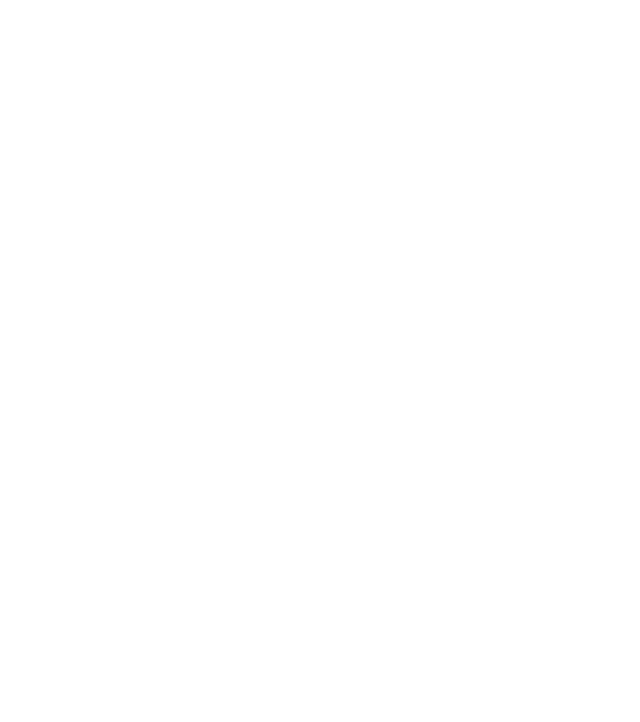
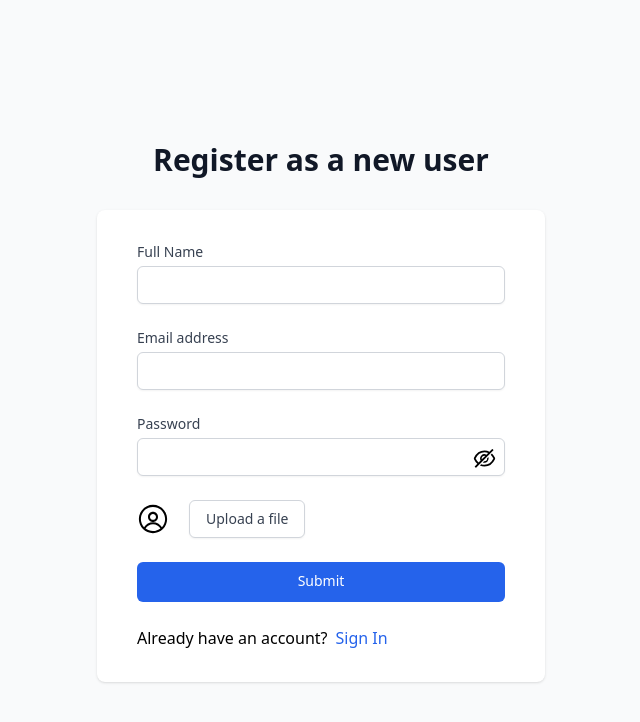
Before and after one commit to manghnaniankit/e-commerce_Follow_Along_Project, a React (Vite) app in the folder frontend/: page /Signup in a window 1280 px wide. Before the commit this address had no page. Shown: the top 722 px of the page, without its empty margins (319-959 px from the left). Built offline with nearby package versions, Linux system fonts and the light colour scheme.

Commit message:
milestone 5

```diff
--- a/frontend/src/App.jsx
+++ b/frontend/src/App.jsx
@@ -1,5 +1,5 @@
 import { BrowserRouter,Routes,Route } from "react-router-dom";
-import { LoginPage } from "./Routes.jsx"
+import { LoginPage,SignupPage } from "./Routes.jsx"
 
 import './App.css';
 
@@ -8,6 +8,8 @@ function App(){
     <BrowserRouter>
       <Routes>
         <Route path="/Login" element={<LoginPage/>}/>
+        <Route path="/Signup" element={<SignupPage/>}/>
+
 
       </Routes>
     </BrowserRouter>
--- a/frontend/src/Routes.jsx
+++ b/frontend/src/Routes.jsx
@@ -1,3 +1,3 @@
 import LoginPage from './pages/Login'
-// import SignupPage from './pages/Signup'
-export {LoginPage};
+import SignupPage from './pages/Signup'
+export {LoginPage, SignupPage};
--- a/frontend/src/components/auth/Login.jsx
+++ b/frontend/src/components/auth/Login.jsx
@@ -60,7 +60,7 @@ const Login = () => {
           </form>
           <p className="mt-2 text-center text-sm text-gray-600">
             Dont have an account?{" "}
-            <Link to="/signup" className="font-medium text-blue-600 hover:text-blue-500">
+            <Link to="/Signup" className="font-medium text-blue-600 hover:text-blue-500">
               Sign up
             </Link>
           </p>
--- a/frontend/src/components/auth/Signup.jsx
+++ b/frontend/src/components/auth/Signup.jsx
@@ -0,0 +1,201 @@
+import { React, useState } from "react";
+import { AiOutlineEye, AiOutlineEyeInvisible } from "react-icons/ai";
+import { Link } from "react-router-dom";
+import { RxAvatar } from "react-icons/rx";
+import axios from "axios";
+import ValidationFormObject from "../../validation";
+const Signup = () => {
+    const [email, setEmail] = useState("");
+    const [name, setName] = useState("");
+    const [password, setPassword] = useState("");
+    const [visible, setVisible] = useState(false);
+    const [avatar, setAvatar] = useState(null);
+    const [errors, setErrors] = useState({});
+  const handleFileSubmit = (e) => {
+    const file = e.target.files[0];
+    if (file) {
+      const filePath = URL.createObjectURL(file);
+      console.log("File path:", filePath);
+      setAvatar(file);
+    }
+  };
+  const validateFields = () => {
+    const nameError = ValidationFormObject.validteName(name);
+    const emailError = ValidationFormObject.validteEmail(email);
+    const passwordError = ValidationFormObject.validtePass(password);
+    const newErrors = {};
+    if (nameError !== true) newErrors.name = nameError;
+    if (emailError !== true) newErrors.email = emailError;
+    if (passwordError !== true) newErrors.password = passwordError;
+    setErrors(newErrors);
+    return Object.keys(newErrors).length === 0; // Return true if no errors
+  };
+  const handleSubmit = (e) => {
+    e.preventDefault();
+    if (!validateFields()) {
+      return; // Stop submission if validation fails
+    }
+    const newForm = new FormData();
+    newForm.append("file", avatar);
+    newForm.append("name", name);
+    newForm.append("email", email);
+    newForm.append("password", password);
+    const config = {
+      headers: {
+        "Content-Type": "multipart/form-data",
+        "Accept": "any",
+      },
+    };
+//axios request
+    axios.post("http://localhost:8000/api/v2/user/create-user", newForm, config).then((res)=>{
+      console.log(res.data);
+    }).catch((err)=>{
+      console.log(err);
+    })
+};
+return (
+    <div className="min-h-screen bg-gray-50 flex flex-col justify-center py-12 sm:px-6 lg:px-8">
+      <div className="sm:mx-auto sm:w-full sm:max-w-md">
+        <h2 className="mt-6 text-center text-3xl font-extrabold text-gray-900">
+          Register as a new user
+        </h2>
+      </div>
+      <div className="mt-8 sm:mx-auto sm:w-full sm:max-w-md">
+        <div className="bg-white py-8 px-4 shadow sm:rounded-lg sm:px-10">
+          <form className="space-y-6" onSubmit={handleSubmit}>
+            <div>
+              <label
+                htmlFor="name"
+                className="block text-sm font-medium text-gray-700"
+              >
+                Full Name
+              </label>
+              <div className="mt-1">
+                <input
+                  type="text"
+                  name="name"
+                  autoComplete="name"
+                  value={name}
+                  onChange={(e) => setName(e.target.value)}
+                  className={`appearance-none block w-full px-3 py-2 border ${
+                    errors.name ? "border-red-500" : "border-gray-300"
+                  } rounded-md shadow-sm placeholder-gray-400 focus:outline-none focus:ring-blue-500 focus:border-blue-500 sm:text-sm`}
+                />
+                {errors.name && (
+                  <p className="text-red-500 text-xs mt-1">{errors.name}</p>
+                )}
+              </div>
+            </div>
+            <div>
+              <label
+                htmlFor="email"
+                className="block text-sm font-medium text-gray-700"
+              >
+                Email address
+              </label>
+              <div className="mt-1">
+                <input
+                  type="email"
+                  name="email"
+                  autoComplete="email"
+                  value={email}
+                  onChange={(e) => setEmail(e.target.value)}
+                  className={`appearance-none block w-full px-3 py-2 border ${
+                    errors.email ? "border-red-500" : "border-gray-300"
+                  } rounded-md shadow-sm placeholder-gray-400 focus:outline-none focus:ring-blue-500 focus:border-blue-500 sm:text-sm`}
+                />
+                {errors.email && (
+                  <p className="text-red-500 text-xs mt-1">{errors.email}</p>
+                )}
+              </div>
+            </div>
+            <div>
+              <label
+                htmlFor="password"
+                className="block text-sm font-medium text-gray-700"
+              >
+                Password
+              </label>
+              <div className="mt-1 relative">
+                <input
+                  type={visible ? "text" : "password"}
+                  name="password"
+                  autoComplete="current-password"
+                  value={password}
+                  onChange={(e) => setPassword(e.target.value)}
+                  className={`appearance-none block w-full px-3 py-2 border ${
+                    errors.password ? "border-red-500" : "border-gray-300"
+                  } rounded-md shadow-sm placeholder-gray-400 focus:outline-none focus:ring-blue-500 focus:border-blue-500 sm:text-sm`}
+                />
+{visible ? (
+                  <AiOutlineEye
+                    className="absolute right-2 top-2 cursor-pointer"
+                    size={25}
+                    onClick={() => setVisible(false)}
+                  />
+                ) : (
+                  <AiOutlineEyeInvisible
+                    className="absolute right-2 top-2 cursor-pointer"
+                    size={25}
+                    onClick={() => setVisible(true)}
+                  />
+                )}
+                {errors.password && (
+                  <p className="text-red-500 text-xs mt-1">{errors.password}</p>
+                )}
+              </div>
+            </div>
+            <div>
+              <label
+                htmlFor="avatar"
+                className="block text-sm font-medium text-gray-700"
+              ></label>
+              <div className="mt-2 flex items-center">
+                <span className="inline-block h-8 w-8 rounded-full overflow-hidden">
+                  {avatar ? (
+                    <img
+                      src={URL.createObjectURL(avatar)}
+                      alt="avatar"
+                      className="h-full w-full object-cover rounded-full"
+                    />
+                  ) : (
+                    <RxAvatar className="h-8 w-8" />
+                  )}
+                </span>
+                <label
+                  htmlFor="file-input"
+                  className="ml-5 flex items-center justify-center px-4 py-2 border border-gray-300 rounded-md shadow-sm text-sm font-medium text-gray-700 bg-white hover:bg-gray-50"
+                >
+                  <span>Upload a file</span>
+                  <input
+                    type="file"
+                    name="avatar"
+                    id="file-input"
+                    accept=".jpg,.jpeg,.png"
+                    onChange={handleFileSubmit}
+                    className="sr-only"
+                  />
+                </label>
+              </div>
+            </div>
+            <div>
+              <button
+                type="submit"
+                className="group relative w-full h-[40px] flex justify-center py-2 px-4 border border-transparent text-sm font-medium rounded-md text-white bg-blue-600 hover:bg-blue-700"
+              >
+                Submit
+              </button>
+            </div>
+            <div className="flex items-center w-full">
+              <h4>Already have an account?</h4>
+              <Link to="/login" className="text-blue-600 pl-2">
+                Sign In
+              </Link>
+            </div>
+          </form>
+        </div>
+      </div>
+    </div>
+  );
+};
+export default Signup;
--- a/frontend/src/pages/Signup.jsx
+++ b/frontend/src/pages/Signup.jsx
@@ -1,10 +1,10 @@
-// import React from 'react'
-// import Signup from '../components/auth/Signup';
-// function SignupPage() {
-//    return (
-//       <div>
-//        < Login/>
-//      </div>
-//     )
-// }
-// export default SignupPage;
+import React from "react";
+import Signup from "../components/auth/Signup";
+function SignupPage(){
+    return(
+        <div>
+            <Signup/>
+        </div>
+    )
+}
+export default SignupPage;
--- /dev/null
+++ b/frontend/src/validation.js
@@ -0,0 +1,53 @@
+const ValidationFormObject = {
+    validteName: (name) => {
+      const nameRegex = /^[a-zA-Z][a-zA-Z\s'-]{1,49}$/;
+      if (name.length < 2) {
+        return 'Name cannot be less than 2 letters';
+      }
+      if (!nameRegex.test(name)) {
+        return 'Name should not have any symbols';
+      }
+      return true;
+    },
+    validtePass: (password) => {
+      const passwordRegex = {
+        minLength: 8,
+        maxLength: 128,
+        hasUpperCase: /[A-Z]/,
+        hasLowerCase: /[a-z]/,
+        hasSpecialChar: /[!@#$%^&*()_+\-=[\]{};':"\\|,.<>/?]/,
+      };
+      if (password.length < passwordRegex.minLength) {
+        return 'Password Should be more than or equal to 8 characters';
+      }
+
+      if (password.length > passwordRegex.maxLength) {
+        return 'Password should be less than 128 characters';
+      }
+
+      if (!passwordRegex.hasLowerCase.test(password)) {
+        return 'Password should have some lowercase characters (a-z)';
+      }
+      if (!passwordRegex.hasUpperCase.test(password)) {
+        return 'Password should have some uppercase characters (A-Z)';
+      }
+      if (!passwordRegex.hasSpecialChar.test(password)) {
+        return 'Password should have special characters';
+      }
+
+      return true;
+    },
+    validteEmail: (email) => {
+      const emailRegex = /^[a-zA-Z0-9._-]+@[a-zA-Z0-9.-]+\.[a-zA-Z]{2,}$/;
+      if (email.length > 254) {
+        return { isValid: false, error: 'Email is too long' };
+      }
+
+      if (!emailRegex.test(email)) {
+        return 'Write the email in the correct format (e.g., name@example.com)';
+      }
+      return true;
+    },
+  };
+
+  export default ValidationFormObject;
```
Also changed, not shown: 1 other file (tests, documents, lock files or other folders).
